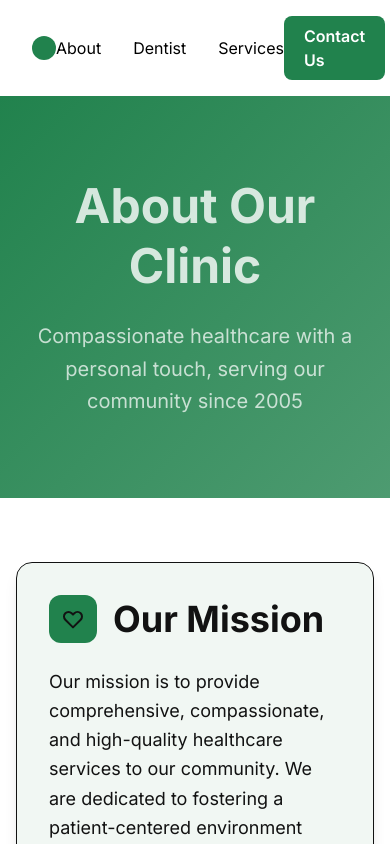
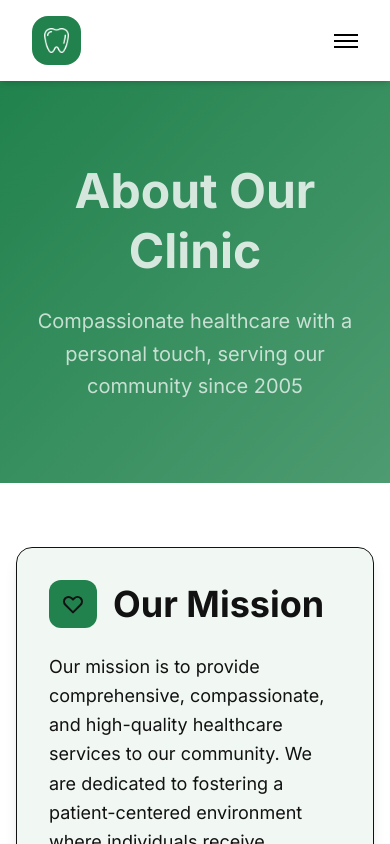
Before and after one commit to Lornz18/Dental-Appt, a Next.js app: page /about in a window 390 px wide. Shown: the top 844 px of the page. Built offline with nearby package versions, Linux system fonts and the light colour scheme.

Commit message:
add mobile

```diff
--- a/src/app/about/page.tsx
+++ b/src/app/about/page.tsx
@@ -181,12 +181,12 @@ const AboutPage: React.FC = () => {
               </p>
 
               <div className="flex flex-col sm:flex-row gap-4 justify-center">
-                <button className="bg-primary hover:bg-primary/90 text-primary-foreground font-semibold py-4 px-8 rounded-xl shadow-lg hover:shadow-xl transform hover:-translate-y-1 transition-all duration-300">
+                <a href='/appointment' className="bg-primary hover:bg-primary/90 text-white font-semibold py-4 px-8 rounded-xl shadow-lg hover:shadow-xl transform hover:-translate-y-1 transition-all duration-300">
                   Schedule Appointment
-                </button>
-                <button className="bg-transparent hover:bg-secondary/10 text-secondary border-2 border-secondary font-semibold py-4 px-8 rounded-xl hover:shadow-lg transform hover:-translate-y-1 transition-all duration-300">
+                </a>
+                <a href='/contact' className="bg-transparent hover:bg-secondary/10 text-secondary border-2 border-secondary font-semibold py-4 px-8 rounded-xl hover:shadow-lg transform hover:-translate-y-1 transition-all duration-300">
                   Contact Us
-                </button>
+                </a>
               </div>
             </div>
           </section>
--- a/src/components/footer/footer.tsx
+++ b/src/components/footer/footer.tsx
@@ -30,7 +30,7 @@ const Footer = () => {
           <Link href="/dentist" className="hover:text-primary dark:hover:text-primary-dark transition-colors">
             Dentist
           </Link>
-          <Link href="/services" className="hover:text-primary dark:hover:text-primary-dark transition-colors">
+          <Link href="/service" className="hover:text-primary dark:hover:text-primary-dark transition-colors">
             Services
           </Link>
         </div>
--- a/src/components/header/header.tsx
+++ b/src/components/header/header.tsx
@@ -1,11 +1,19 @@
 import Link from "next/link";
 import Image from "next/image";
+import { useState } from "react"; // Import useState
 
 export function Header() {
+  const [isMobileMenuOpen, setIsMobileMenuOpen] = useState(false); // State to manage mobile menu visibility
+
+  const toggleMobileMenu = () => {
+    setIsMobileMenuOpen(!isMobileMenuOpen);
+  };
+
   return (
-    <header className="p-4 text-black dark:bg-gray-900 dark:text-white">
-      <div className="container">
+    <header className="p-4 text-black dark:bg-gray-900 dark:text-white sticky top-0 z-50 shadow-md">
+      <div className="container mx-auto"> {/* Added mx-auto for centering */}
         <div className="flex items-center justify-between">
+          {/* Left side: Logo */}
           <div className="flex items-center space-x-2">
             <div className="p-3 rounded-2xl bg-primary cursor-pointer">
               <Link href="/">
@@ -18,9 +26,12 @@ export function Header() {
                 />
               </Link>
             </div>
+            {/* Uncomment if you want to display the clinic name */}
             {/* <h1 className="text-xl">Natural Smile Dental Clinic</h1> */}
           </div>
-          <nav>
+
+          {/* Desktop Navigation */}
+          <nav className="hidden md:flex"> {/* Hidden on small screens, shown on medium and up */}
             <ul className="flex space-x-8">
               <li>
                 <a
@@ -48,8 +59,83 @@ export function Header() {
               </li>
             </ul>
           </nav>
-          <a href="/contact" className="btn-primary cursor-pointer">Contact Us</a>
+
+          {/* Contact Button - Shown on desktop */}
+          <div className="hidden md:block"> {/* Hidden on small screens, shown on medium and up */}
+            <a href="/contact" className="btn-primary cursor-pointer">Contact Us</a>
+          </div>
+
+          {/* Mobile Burger Button */}
+          <div className="md:hidden flex items-center"> {/* Shown only on small screens */}
+            <button
+              onClick={toggleMobileMenu}
+              className="focus:outline-none" // Remove default focus outline
+              aria-label="Toggle mobile menu" // For accessibility
+            >
+              <div className="space-y-1 cursor-pointer">
+                <div
+                  className={`w-6 h-0.5 bg-current transform transition duration-300 ease-in-out ${
+                    isMobileMenuOpen ? "rotate-45 translate-y-1.5" : ""
+                  }`}
+                ></div>
+                <div
+                  className={`w-6 h-0.5 bg-current transition duration-300 ease-in-out ${
+                    isMobileMenuOpen ? "opacity-0" : ""
+                  }`}
+                ></div>
+                <div
+                  className={`w-6 h-0.5 bg-current transform transition duration-300 ease-in-out ${
+                    isMobileMenuOpen ? "-rotate-45 -translate-y-1.5" : ""
+                  }`}
+                ></div>
+              </div>
+            </button>
+          </div>
         </div>
+
+        {/* Mobile Menu */}
+        {isMobileMenuOpen && (
+          <div className="md:hidden absolute top-full left-0 w-full text-white bg-gray-900 dark:bg-gray-800 p-4 shadow-lg z-40">
+            <ul className="flex flex-col space-y-4">
+              <li>
+                <a
+                  href="/about"
+                  className="block py-2 hover:text-primary transition-all duration-300"
+                  onClick={toggleMobileMenu} // Close menu on link click
+                >
+                  About
+                </a>
+              </li>
+              <li>
+                <a
+                  href="/dentist"
+                  className="block py-2 hover:text-primary transition-all duration-300"
+                  onClick={toggleMobileMenu}
+                >
+                  Dentist
+                </a>
+              </li>
+              <li>
+                <a
+                  href="/service"
+                  className="block py-2 hover:text-primary transition-all duration-300"
+                  onClick={toggleMobileMenu}
+                >
+                  Services
+                </a>
+              </li>
+              <li>
+                <a
+                  href="/contact"
+                  className="block py-2 btn-primary-mobile" // Custom styling for mobile contact
+                  onClick={toggleMobileMenu}
+                >
+                  Contact Us
+                </a>
+              </li>
+            </ul>
+          </div>
+        )}
       </div>
     </header>
   );
```
Also changed, not shown: src/app/page.tsx (+14 -14 lines), 1 other file (tests, documents, lock files or other folders).
